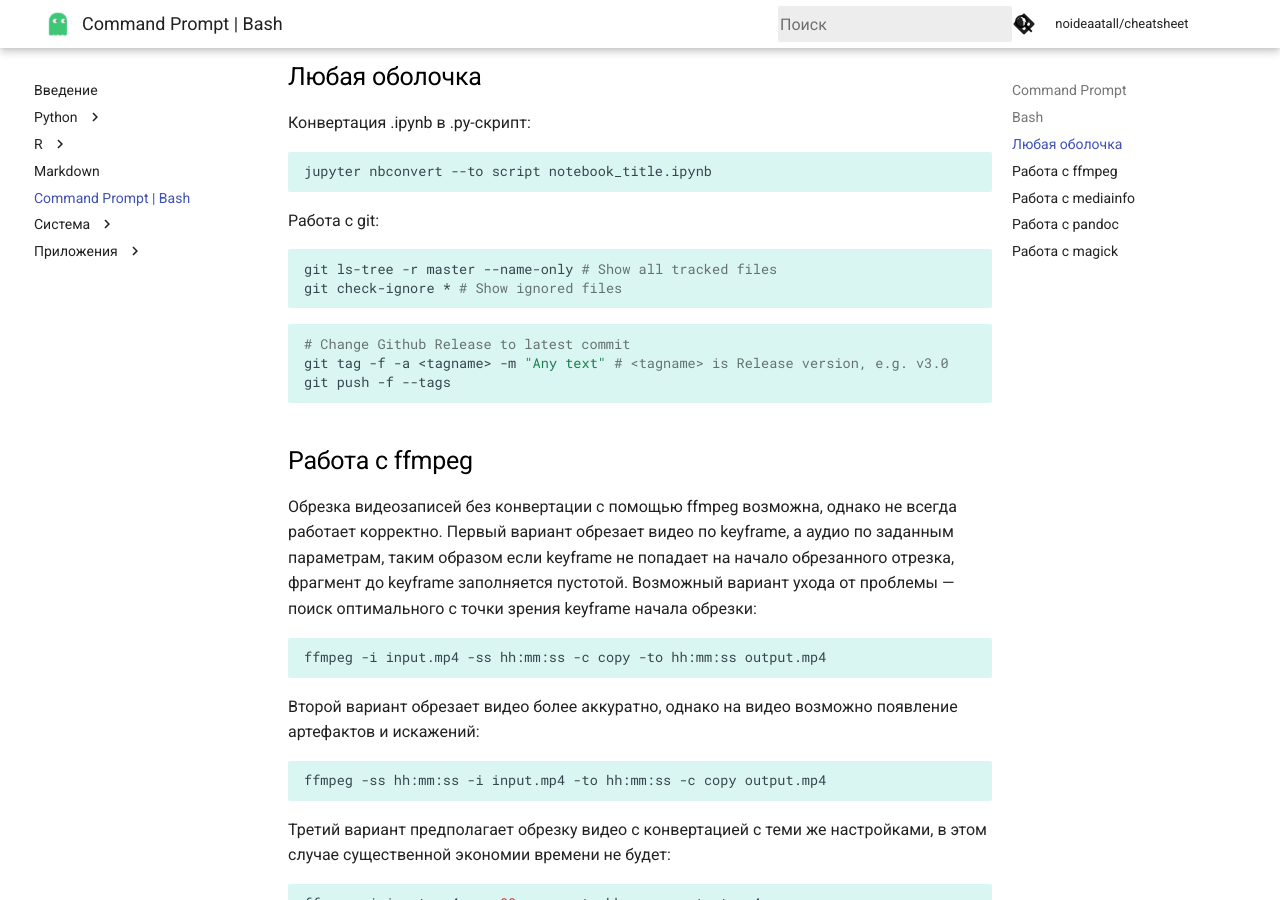
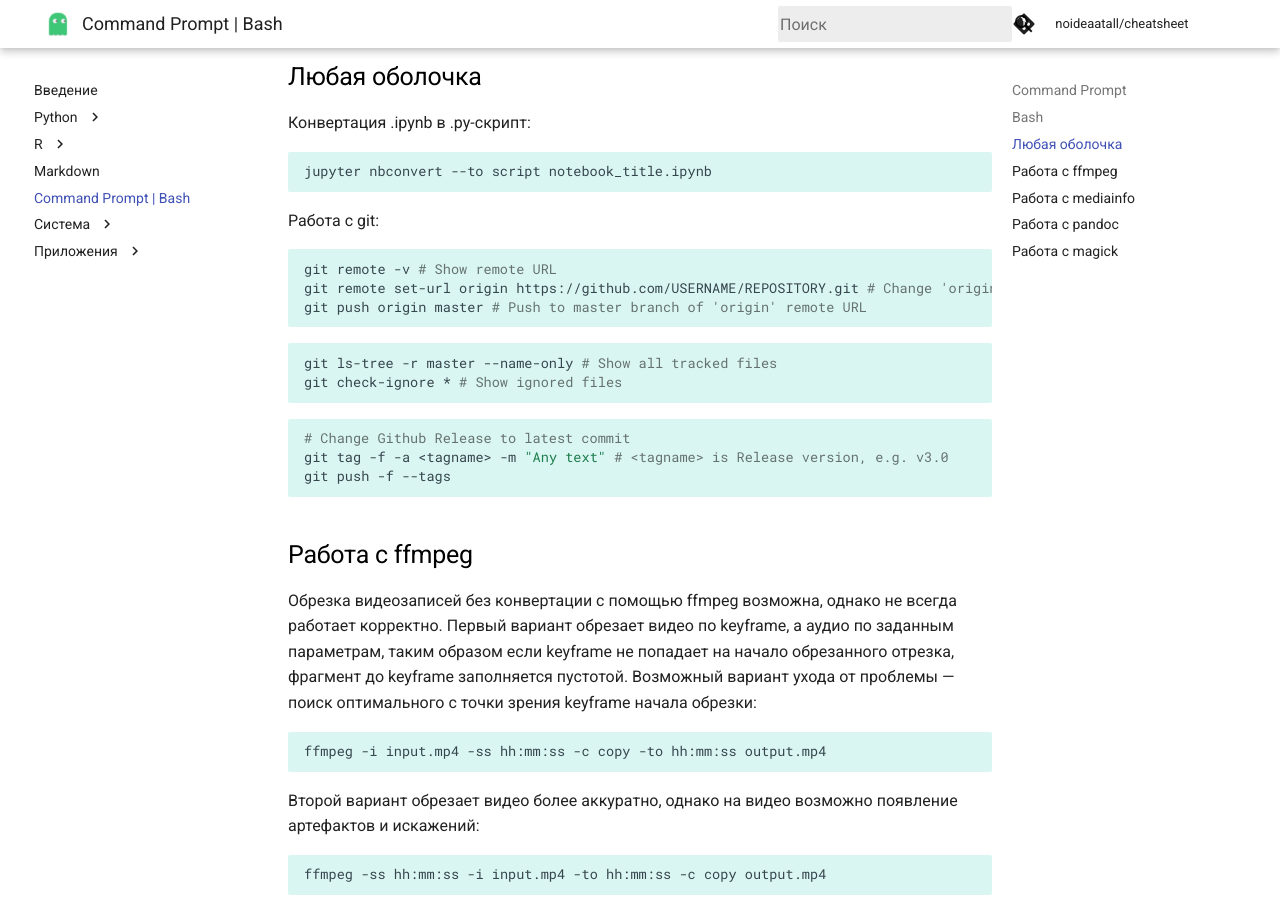
Before and after one commit to arsenyafonin/cheatsheet, an MkDocs documentation site: the page built from markdown/cmd-bash.md, in a window 1280 px wide and 900 px high, scrolled down 699 px. Built offline with MkDocs 1.6.1 and Material for MkDocs 9.7.7, drawn with Linux system fonts in a browser that asks for light colours; comment, search, counter and statistics services are not loaded.

Commit message:
minor update

````diff
--- a/markdown/cmd-bash.md
+++ b/markdown/cmd-bash.md
@@ -35,6 +35,12 @@ jupyter nbconvert --to script notebook_title.ipynb
 ```
 
 Работа с git:
+
+``` bash
+git remote -v # Show remote URL
+git remote set-url origin https://github.com/USERNAME/REPOSITORY.git # Change 'origin' remote URL
+git push origin master # Push to master branch of 'origin' remote URL
+```
 
 ``` bash
 git ls-tree -r master --name-only # Show all tracked files
````
Also changed, not shown: markdown/python-pandas.md (+1 -1 lines).
